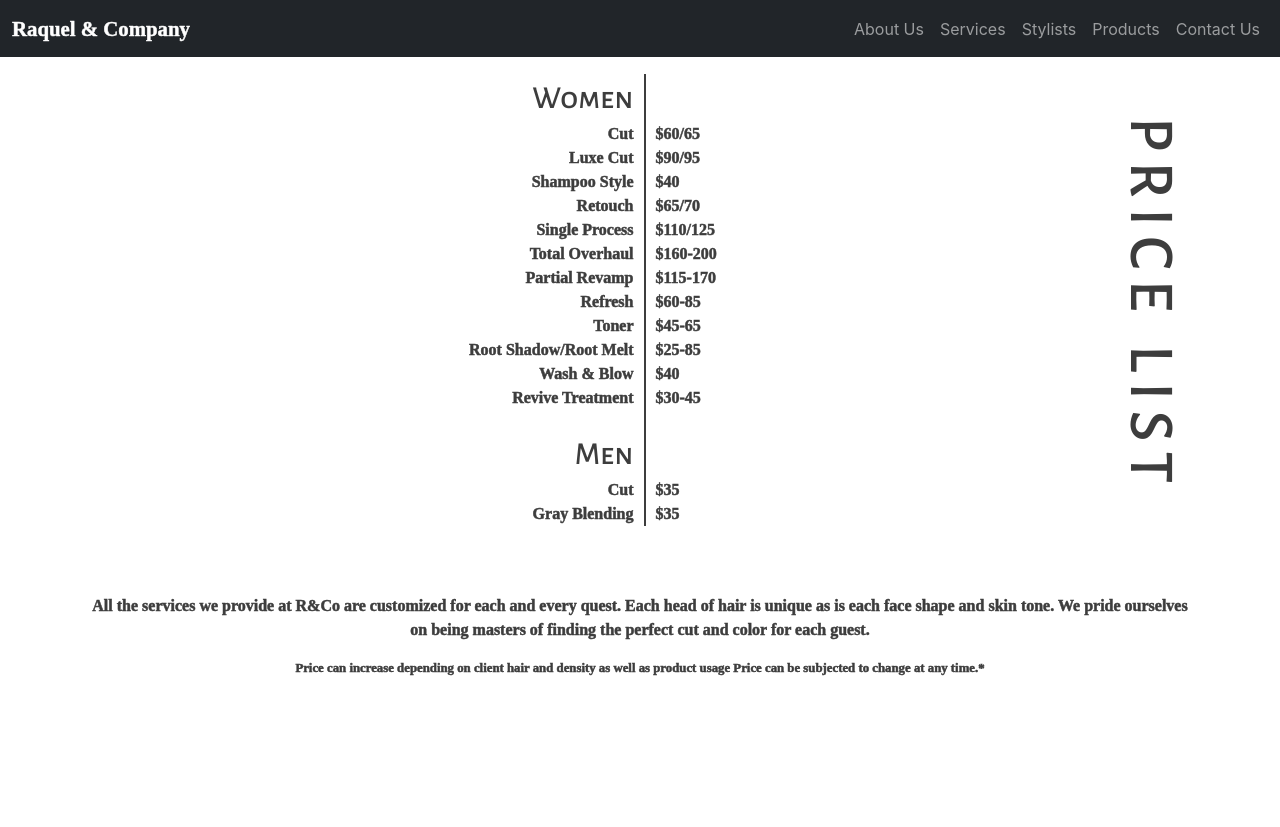
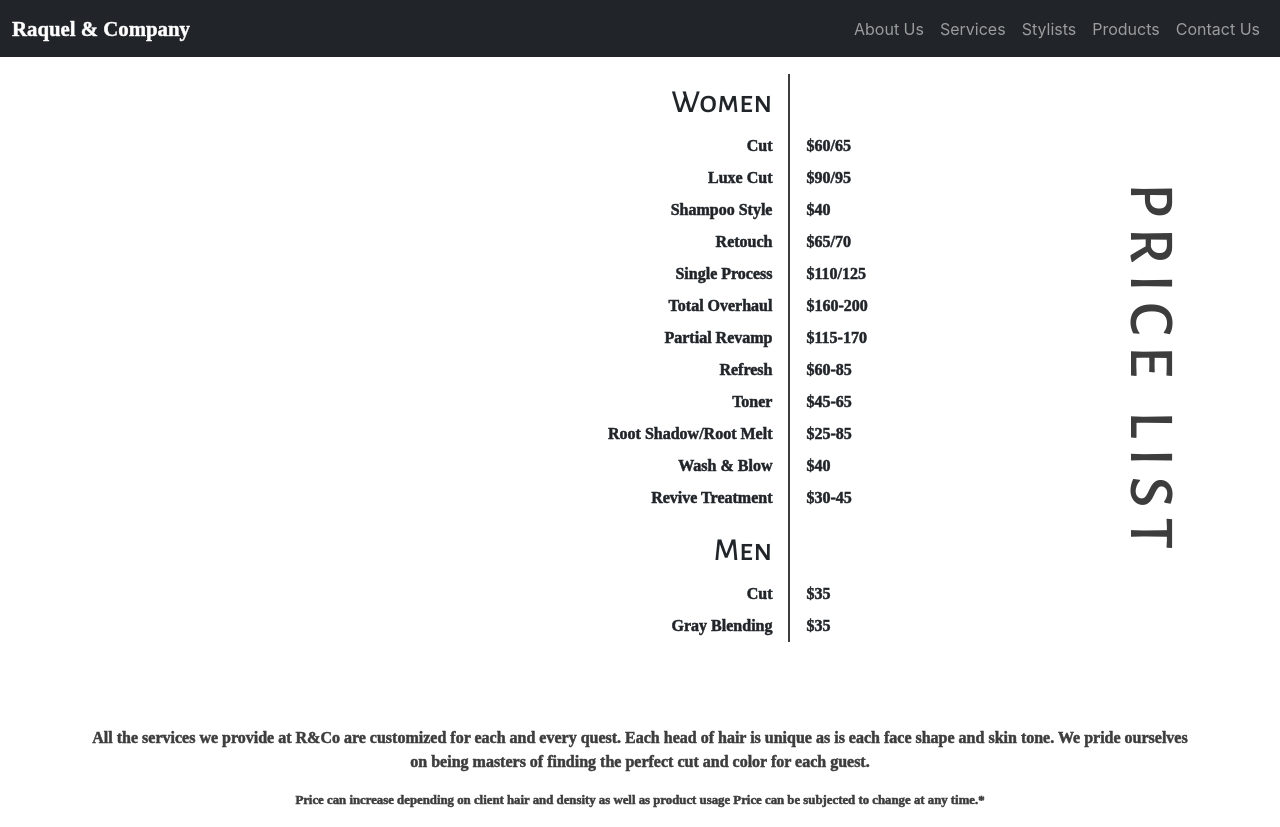
Before and after one commit to KevinCamacho/randco, a React (Create React App) app: page /services in a window 1280 px wide. Before the commit the page ends 800 px from the top, so only its background shows below. Built offline with nearby package versions, Linux system fonts and the light colour scheme; a web font is replaced by a local one.

Commit message:
refactored services page to use table instead of crazy flex layout

```diff
--- a/src/components/ServicesPage/ServicesPage.js
+++ b/src/components/ServicesPage/ServicesPage.js
@@ -2,6 +2,7 @@ import React from 'react';
 import Container from 'react-bootstrap/Container';
 import Row from 'react-bootstrap/Row';
 import Col from 'react-bootstrap/Col';
+import Table from 'react-bootstrap/Table';
 import './ServicesPage.scss';
 import data from '../../data/services.json';
 import { useMediaQuery } from 'react-responsive';
@@ -11,72 +12,47 @@ const ServicesPage = () => {
 
     return (
         <Container fluid="md" className="route-root" style={{ textAlign: 'center' }}>
-            {/* <Row className="align-items-center" style={{ textAlign: 'right' }}>
-                <Col>
-                    {data.serviceList.map((serviceCategory, index) =>
-                        <div key={`ServiceList${serviceCategory.title}`}>
-                            {index > 0 && (
-                                <Row className="service-list-empty-row">
-                                    <Col xs={4}></Col>
-                                    <Col xs="auto"><div className="vertical-divider"></div></Col>
-                                    <Col xs={4}></Col>
-                                </Row>
-                            )}
-                            <Row className="justify-content-center">
-                                <Col xs={4}><div className="service-category-title service-name">{serviceCategory.title}</div></Col>
-                                <Col xs="auto"><div className="vertical-divider"></div></Col>
-                                <Col xs={4}><div className="service-price"></div></Col>
-                            </Row>
-                            {serviceCategory.items.map(service =>
-                                <Row className="justify-content-center service-list" key={`ServiceListLineItem${service.name}`}>
-                                    <Col xs={4}><div className="service-name">{service.name}</div></Col>
-                                    <Col xs="auto"><div className="vertical-divider"></div></Col>
-                                    <Col xs={4}><div className="service-price">${service.price}</div></Col>
-                                </Row>
-                            )}
-                        </div>
-                    )}
-                </Col>
-                <Col xs="auto">
-                    <div className="side-text">{"P R I C E"}</div>
-                    <div style={{ marginTop: '34px' }} className="side-text">{"L I S T"}</div>
-                </Col>
-            </Row> */}
+
+            <div style={{ display: 'flex', flexDirection: 'row', flexWrap: 'nowrap', alignItems: 'center', justifyContent: 'center' }}>
 
 
-            <div className="align-items-center" style={{ display: 'flex', flexWrap: 'nowrap' }}>
-                <div style={{ flex: '1 1 auto', display: 'flex', flexDirection: 'column' }}>
+                <Table size="sm" borderless>
+                    <tbody>
                         {data.serviceList.map((serviceCategory, index) =>
-                        <div key={`ServiceList${serviceCategory.title}`} style={{ display: 'flex', flexDirection: 'column', alignItems: 'center' }}>
+                            <>
                                 {index > 0 && (
-                                <div style={{ display: 'flex', flexWrap: 'nowrap' }} className="service-list-empty-row">
-                                    <div style={{ width: '180px' }}></div>
-                                    <div style={{ height: 'inherit' }} className="vertical-divider"></div>
-                                    <div style={{ width: '75px' }}></div>
-                                </div>
+                                    <tr>
+                                        <td></td>
+                                        <td className="vertical-divider"></td>
+                                    </tr>
                                 )}
-                            <div style={{ display: 'flex', flexWrap: 'nowrap' }}>
-                                <div style={{ width: '180px' }} className="service-category-title service-name">{serviceCategory.title}</div>
-                                <div style={{ height: 'inherit', marginLeft: '10px', marginRight: '10px' }} className="vertical-divider"></div>
-                                <div style={{ width: '75px' }} className="service-price"></div>
-                            </div>
-                            {serviceCategory.items.map(service =>
-                                <div style={{ display: 'flex', flexWrap: 'nowrap' }} className="service-list" key={`ServiceListLineItem${service.name}`}>
-                                    <div style={{ width: '180px' }} className="service-name">{service.name}</div>
-                                    <div style={{ height: 'inherit', marginLeft: '10px', marginRight: '10px' }} className="vertical-divider"></div>
-                                    <div style={{ width: '75px' }} className="service-price">${service.price}</div>
-                                </div>
+                                <tr>
+                                    <td className="service-category-title service-name">{serviceCategory.title}</td>
+                                    <td className="vertical-divider"></td>
+                                </tr>
+                                {serviceCategory.items.map((service, index2) =>
+                                    <tr className="service-list">
+                                        <td className="service-name">{service.name}</td>
+                                        <td className="vertical-divider"></td>
+                                        <td className="service-price">${service.price}</td>
+                                    </tr>
                                 )}
-                        </div>
+                            </>
                         )}
-                </div>
-                {!isMobile && (
-                    <div>
+                    </tbody>
+                </Table>
+
+
+                <div style={{ width: '100px' }}>
                     <div className="side-text">{"P R I C E"}</div>
                     <div style={{ marginTop: '34px' }} className="side-text">{"L I S T"}</div>
                 </div>
-                )}
+
+
             </div>
+
+
+
 
 
             <Row style={{ marginTop: '68px' }}>
--- a/src/components/ServicesPage/ServicesPage.scss
+++ b/src/components/ServicesPage/ServicesPage.scss
@@ -12,7 +12,7 @@
 }
 
 .service-list-empty-row {
-    height: 20px;
+    height: 24px;
     justify-content: center;
 }
 
@@ -22,10 +22,14 @@
 
 .service-name {
     text-align: right;
+    vertical-align: middle;
+    padding-right: 16px !important;
 }
 
 .service-price {
     text-align: left;
+    vertical-align: middle;
+    padding-left: 16px !important;
 }
 
 .service-page-footer {
@@ -36,3 +40,9 @@
     @extend .raleway-font;
     font-size: 80%;
 }
+
+.vertical-divider {
+    width: 2px;
+    background-color: $color2  !important;
+    padding: 0px !important;
+}
--- a/src/index.scss
+++ b/src/index.scss
@@ -62,12 +62,6 @@ code {
 .horizontal-divider {
   @extend .horizontal-divider-hidden;
   background-color: $color3;
-}
-
-.vertical-divider {
-  width: 2px;
-  background-color: $color2;
-  height: 100%
 }
 
 .flexbox-col {
```
Lines whose indentation alone changed are shown as unchanged.
